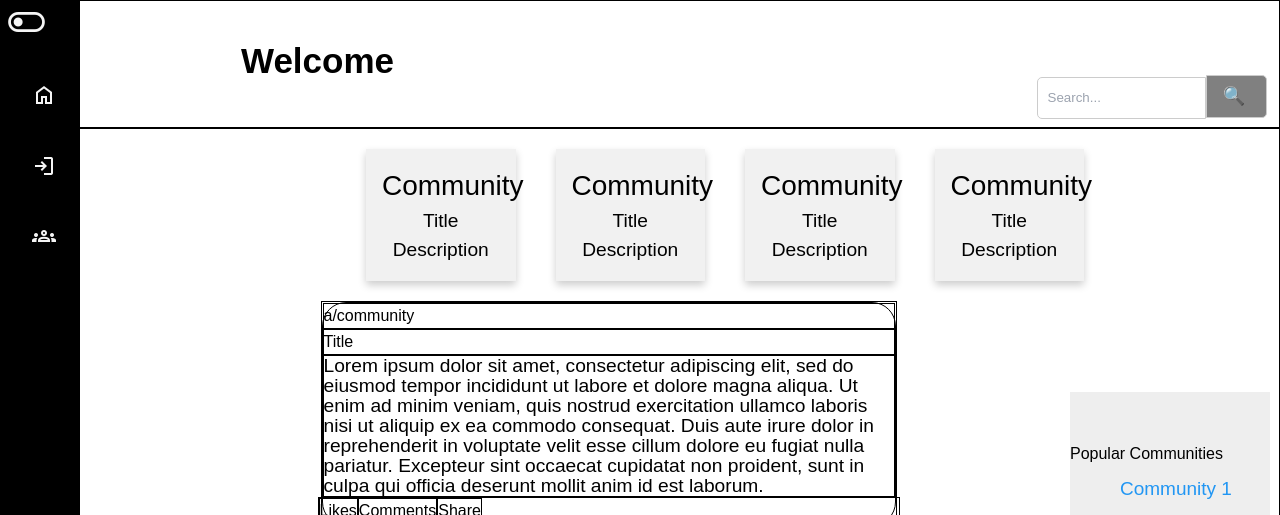
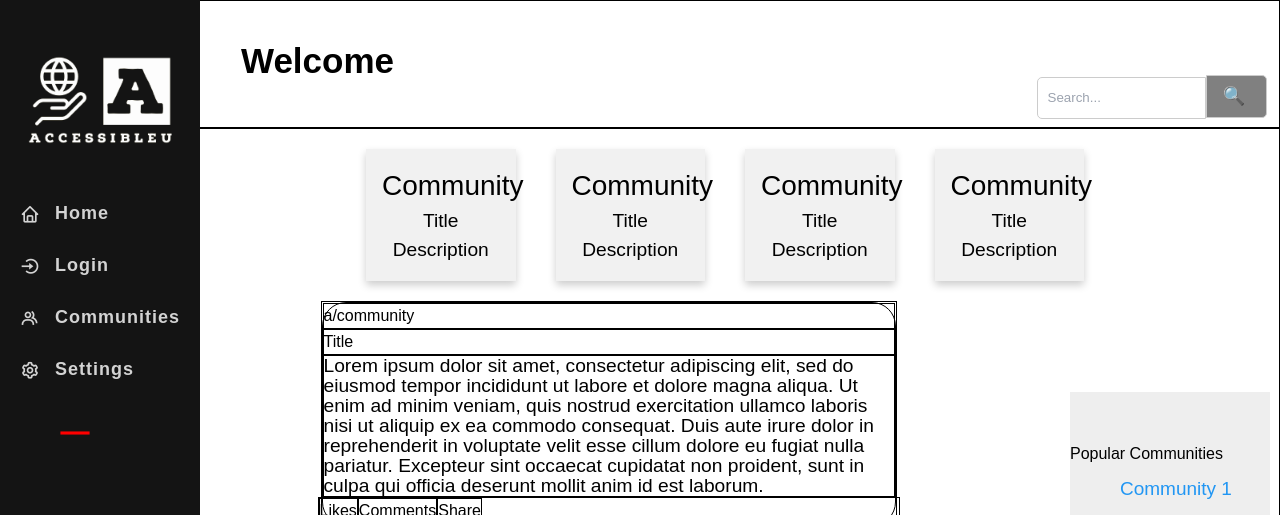
Before and after one commit to MichaelCut24/Wicked-Lieutenants-Work-Space, a React (Create React App) app in the folder accessibleu/: page / in a window 1280 px wide. Shown: the top 515 px of the page. Built offline with nearby package versions, Linux system fonts and the light colour scheme.

Commit message:
Nav bar editing and cleaning up nav bar code added boxicons in index.hyml

```diff
--- a/accessibleu/public/index.html
+++ b/accessibleu/public/index.html
@@ -25,12 +25,10 @@
       Learn how to configure a non-root public URL by running `npm run build`.
     -->
     <link rel="stylesheet" href="https://fonts.googleapis.com/css2?family=Material+Symbols+Outlined:opsz,wght,FILL,GRAD@24,400,0,0" />
-    <link rel="stylesheet" href="https://fonts.googleapis.com/css2?family=Material+Symbols+Outlined:opsz,wght,FILL,GRAD@24,400,0,0" />
+    <link href='https://unpkg.com/boxicons@2.1.4/css/boxicons.min.css' rel='stylesheet'>
     <!--
       These two links link to the google fonts page which gives the symbol for collasping the nav bar.
     -->
-    <link rel="stylesheet" href="https://fonts.googleapis.com/css2?family=Material+Symbols+Outlined:opsz,wght,FILL,GRAD@24,400,0,0" />
-    <link rel="stylesheet" href="https://fonts.googleapis.com/css2?family=Material+Symbols+Outlined:opsz,wght,FILL,GRAD@24,400,0,0" />
     <link rel="stylesheet" href="https://fonts.googleapis.com/css2?family=Material+Symbols+Outlined:opsz,wght,FILL,GRAD@24,400,0,0" />
      <!--
       Put logos for random use here for the entire program
--- a/accessibleu/src/App.css
+++ b/accessibleu/src/App.css
@@ -3,139 +3,73 @@
 @tailwind utilities;
 
 /* navbar */
-.nav-open {
-    transition: 300ms;
-    background-image: linear-gradient( black, black);
+.nav{
+    transition: all 0.6s ease;
+    background-color: #141414;
+    align-items: center;
     position:fixed;
     display: flex;
     flex-direction: column;
     width:12rem;
     height: 100vh;
-    z-index: 10;
-    color: white;
-    font-size: 1rem;
+    z-index: 10000;
+    padding: 0px 100px;
+}
+
+.nav .logo{
+    width: 200px;
+}
+
+.nav .NavLinks ul{
+    list-style: none;
+}
+
+.nav .NavLinks ul li{
+    position: relative;
+    margin-bottom: 25px;
+    display: flex;
+    align-items: center;
+    gap: 15px;
+    cursor: pointer;
+}
+
+.nav .NavLinks ul li a{
+    position: relative;
+    font-size: 18px;
+    font-weight: bold;
+    color: #D3D3D3;
+    letter-spacing: 1px;
 }
 
 
-.nav-open a {
-    margin-top: 2rem;
-    text-decoration: none;
-    border-radius: 5px;
-    text-align: center;
-    padding: 0.2rem;
-    margin-left: 0.5rem;
-    border-radius: 10px 10px 10px 10px
+.nav .NavLinks ul li i{
+    font-size: 20px;
+    color: #D3D3D3;
 }
 
-.nav-open .NavLinks{
-    position:absolute;
-    display: flex;
-    flex-direction: column;
-    text-align: left;
-    width: 11rem;
-    height: 100vh;
-    z-index: 10;
-    top: 9rem;
-    color: whitesmoke;
-    font-size: 1.2rem;
-}
-
-.nav-open .NavLinks a:hover{
-    background-color: whitesmoke;
-    font-size: 1.5rem;
-    color: purple;
-    width: 183.5px;
-    border-radius: 0px 0px 0px 0px;
-}
-
-.nav-open img{
-    margin-top:0;
-    height:9rem;
-}
-
-.nav-open a.active {
-    font-weight: bold;
-    border-radius: 0;
-    font-size: 1.6rem;
-    border-radius: 10px 0px 0px 10px;
-}
-
-.nav-open .ClosedIcons{
-    display: none;
+.nav .NavLinks ul li:hover i, .nav .NavLinks ul li:hover a{
+    color: greenyellow;
 }
 
 
-.toggle-nav{
-    position: absolute;
+.nav .NavLinks ul li a:active{
+    color: red;
+}
+
+.nav .bar span{
+    color: red;
+    font-size: 50px;
+    width: 100px;
+
+}
+
+.nav.toggle-nav{
+    position: fixed;
     background-color: transparent;
     border:transparent;
-    top: .1em;
+    top: 57em;
     left: .4em;
-    z-index: 11;
+    z-index: 10000;
     cursor: pointer;
     width: fit-content;
 }
-
-
-.toggle-nav span{
-    font-size: 2.5em;
-    color: whitesmoke;
-    align-items: center;
-    width: fit-content;
-}
-
-.nav-closed {
-    transition: 300ms;
-    background-image: linear-gradient( black, black);
-    position:fixed;
-    display: flex;
-    text-align: center;
-    flex-direction: column;
-    width: 5rem;
-    height: 100vh;
-    z-index: 10;
-    color: whitesmoke;
-    font-size: 0;
-}
-
-.nav-closed a{
-    margin-top: 2rem;
-    text-decoration: none;
-    border-radius: 4px;
-    text-align: center;
-    padding: 0.2rem;
-    margin-left: 0.5rem;
-    border-radius: 10px 10px 10px 10px;
-}
-
-.nav-closed img{
-    opacity: 0;
-}
-
-.nav-closed .ClosedIcons{
-    position:absolute;
-    display: flex;
-    text-align: center;
-    flex-direction: column;
-    width: 5rem;
-    height: 100vh;
-    z-index: 10;
-    color: whitesmoke;
-    font-size: 1.3rem;
-    top: 3rem;
-}
-
-.nav-closed .ClosedIcons a:hover{
-    background-color: white;
-    font-size: 1rem;
-    font-style: bold;
-    color: purple;
-    border-radius: 0px 0px 0px 0px;
-}
-
-.nav-closed a:active {
-    font-weight: bold;
-    border-radius: 0;
-    font-size: 1.6rem;
-    border-radius: 10px 0px 0px 10px;
-}
--- a/accessibleu/src/App.js
+++ b/accessibleu/src/App.js
@@ -9,28 +9,37 @@ import Community from './pages/Community';
 import './App.css';
 
 function App() {
-  const[isNavOpen, setIsNavOpen] = useState(false);
   return (
     <>
       <Router> {/* Everything related to the page routing will be put inside here */}
-          <nav className={`nav ${isNavOpen ? "nav-open" : "nav-closed"}`}> {/* Navigation Bar component */}
-            <center><img src='./nobg-logoWH.png' alt="logo"/></center>
+          <nav className= "nav"> {/* Navigation Bar component */}
+            <div class="logo">
+              <img src="./nobg-logoWH.png" atl="logo"></img>
+            </div>
             <div className='NavLinks'>
-              <NavLink to="/">Home</NavLink>
-              <NavLink to="login">Login</NavLink>
-              <NavLink to="communities">Communities</NavLink>
+              <ul>
+                <li>
+                  <i class='bx bx-home'></i>
+                  <NavLink to="/">Home</NavLink>
+                </li>
+                <li>
+                  <i class='bx bx-log-in-circle'></i>
+                  <NavLink to="login">Login</NavLink>
+                </li>
+                <li>
+                  <i class='bx bx-group'></i>
+                  <NavLink to="communities">Communities</NavLink>
+                </li>
+                <li>
+                  <i class='bx bx-cog'></i>
+                  <NavLink to="#">Settings</NavLink>
+                </li>
+              </ul>
             </div>
-            <div className='ClosedIcons'>
-              <NavLink to="/"><span class="material-symbols-outlined" id = "NavHome">home</span></NavLink>
-              <NavLink to="login"><span class="material-symbols-outlined" id = "NavLogin">login</span></NavLink>
-              <NavLink to="communities"><span class="material-symbols-outlined" id = "NavCommunities">groups</span></NavLink>
+            <div className='bar'>
+              <span class="material-symbols-outlined">remove</span>
             </div>
           </nav>
-            <button className ="toggle-nav" onClick={() => setIsNavOpen(!isNavOpen)}>
-              <span class="material-symbols-outlined">
-                {isNavOpen? "toggle_on" : "toggle_off"}
-              </span>
-            </button>
         <main>
             <Routes> {/* Insert your page component here !!!*/}
               <Route exact path="/" element={<Home/>}/>
```
